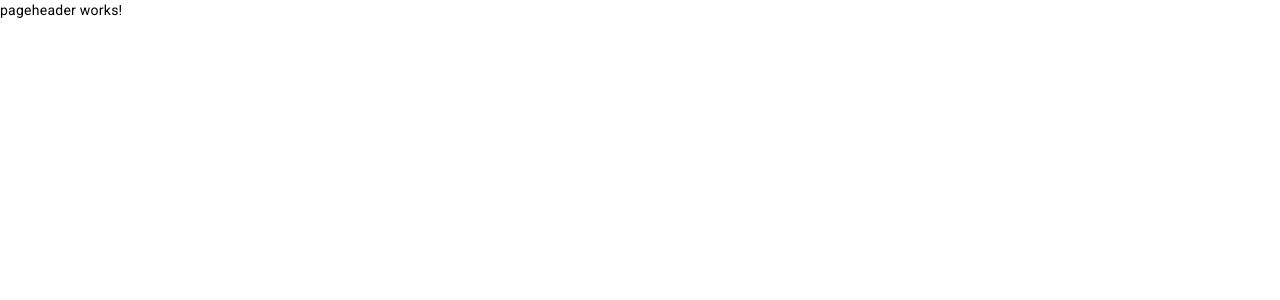
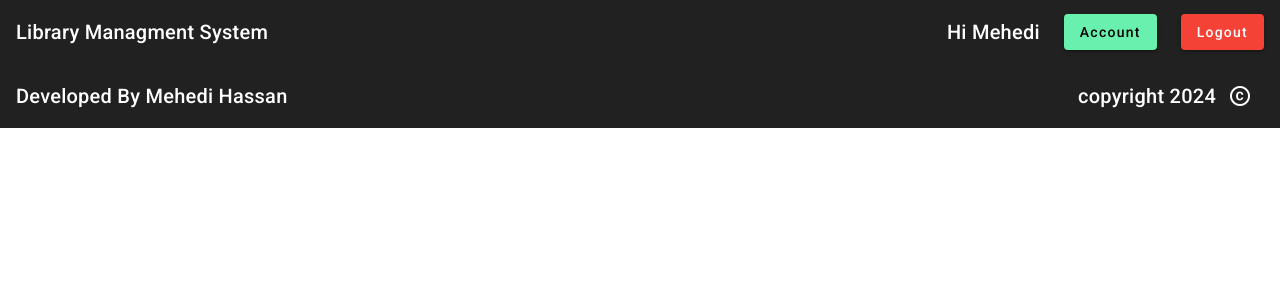
Before and after one commit to Kazi-Mehedii/Library-Managment-System-UI, an Angular app: page / in a window 1280 px wide. Shown: the top 300 px of the page. Built offline with nearby package versions, Linux system fonts and the light colour scheme.

Commit message:
import pagefooter in shared module and build the page header and page footer table

```diff
--- a/src/app/Module/shared/shared.module.ts
+++ b/src/app/Module/shared/shared.module.ts
@@ -2,11 +2,12 @@ import { NgModule } from '@angular/core';
 import { CommonModule } from '@angular/common';
 import { MaterialModule } from '../material/material.module';
 import { PageheaderComponent } from '../../components/shared/pageheader/pageheader.component';
+import { PagefooterComponent } from '../../components/shared/pagefooter/pagefooter.component';
 
 
 
 @NgModule({
-  declarations: [PageheaderComponent],
+  declarations: [PageheaderComponent,PagefooterComponent],
   imports: [
     CommonModule,
     MaterialModule,
@@ -14,7 +15,8 @@ import { PageheaderComponent } from '../../components/shared/pageheader/pagehead
   exports:[
     CommonModule,
     MaterialModule,
-    PageheaderComponent
+    PageheaderComponent,
+    PagefooterComponent
   ]
 })
 export class SharedModule { }
--- a/src/app/app.component.html
+++ b/src/app/app.component.html
@@ -1 +1,2 @@
 <pageheader></pageheader>
+<pagefooter></pagefooter>
--- /dev/null
+++ b/src/app/components/shared/pagefooter/pagefooter.component.html
@@ -0,0 +1,16 @@
+<mat-toolbar color="">
+
+    <span>
+        Developed By Mehedi Hassan
+    </span>
+
+    <span class="spacer"></span>
+
+    <div class="copyright">
+        <span>copyright 2024</span>
+        <button  mat-icon-button>
+            <mat-icon>copyright</mat-icon>
+        </button>
+    </div>
+
+</mat-toolbar>
--- /dev/null
+++ b/src/app/components/shared/pagefooter/pagefooter.component.scss
@@ -0,0 +1,9 @@
+mat-toolbar{
+    .spacer{
+        flex: 1 1 auto
+    }
+    .copyright{
+        display: flex;
+        align-items: center;
+    }
+}
--- a/src/app/components/shared/pageheader/pageheader.component.html
+++ b/src/app/components/shared/pageheader/pageheader.component.html
@@ -1 +1,21 @@
-<p>pageheader works!</p>
+<mat-toolbar color="">
+
+    <span>
+        Library Managment System
+    </span>
+
+    <span class="spacer"></span>
+
+    <div class="user-info">
+        <div class="name">
+            Hi Mehedi
+        </div>
+        <button mat-raised-button color="accent">
+            Account
+        </button>
+        <button mat-raised-button color="warn">
+            Logout
+        </button>
+    </div>
+
+</mat-toolbar>
--- a/src/app/components/shared/pageheader/pageheader.component.scss
+++ b/src/app/components/shared/pageheader/pageheader.component.scss
@@ -0,0 +1,14 @@
+mat-toolbar {
+    .spacer{
+        flex: 1 1 auto;
+    }
+
+    .user-info {
+        display: flex;
+        align-items: center;
+
+        button{
+            margin-left: 1.5rem;
+        }
+    }
+}
```
Also changed, not shown: src/app/components/shared/pagefooter/pagefooter.component.ts (added, +10 -0 lines).
